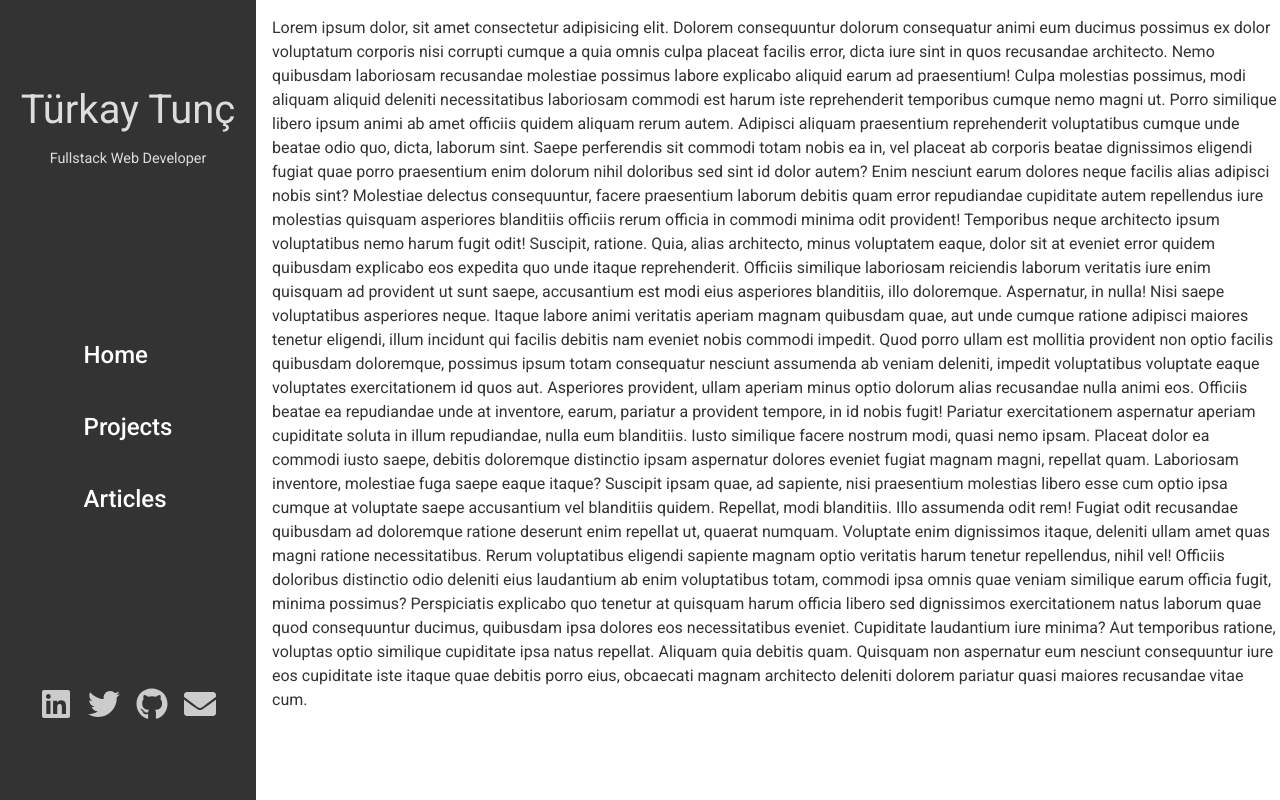
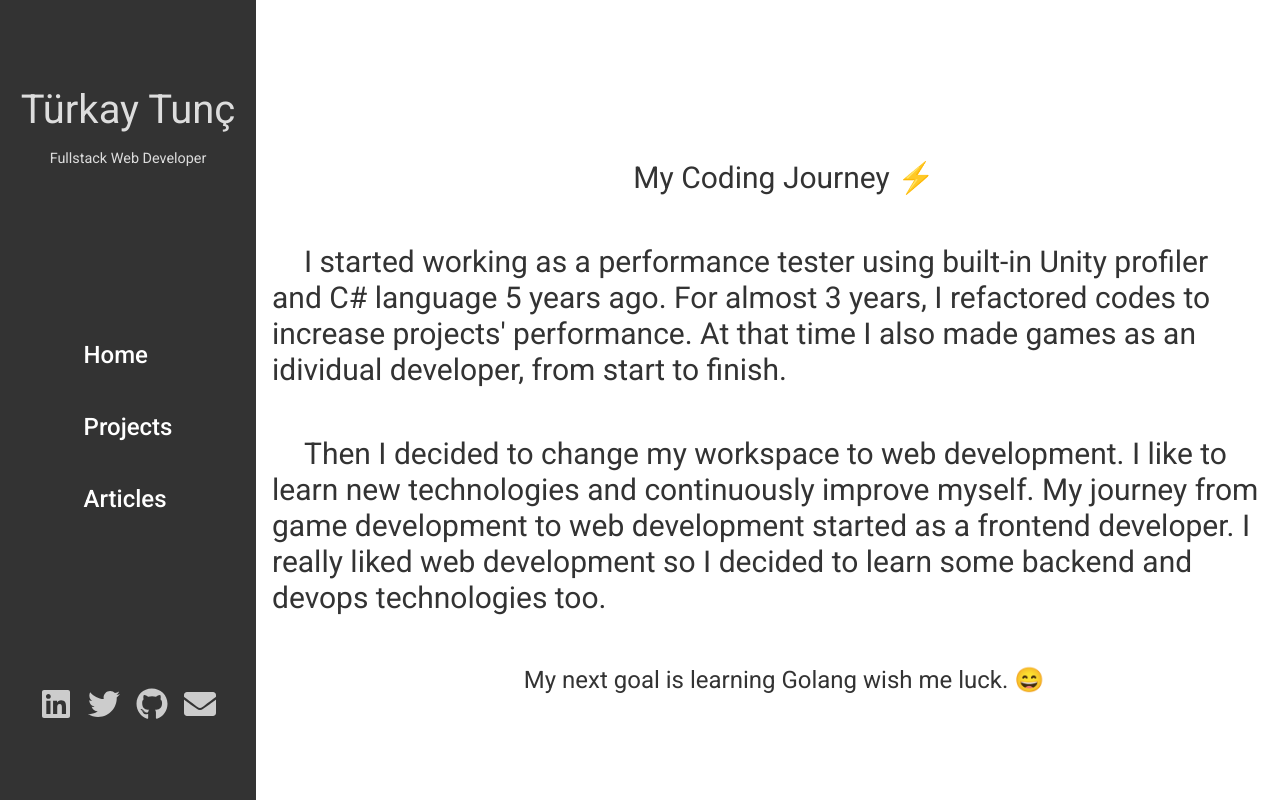
Before and after one commit to turkaytunc/portfolio, a React (Create React App) app: page / in a window 1280 px wide. Built offline with nearby package versions, Linux system fonts and the light colour scheme.

Commit message:
add: about section

```diff
--- a/src/components/home/Home.tsx
+++ b/src/components/home/Home.tsx
@@ -1,44 +1,24 @@
+/* eslint-disable react/no-unescaped-entities */
 import React from 'react';
 import './home.scss';
 
 const Home = () => {
   return (
     <section className="home-container" data-testid="home-container">
-      Lorem ipsum dolor, sit amet consectetur adipisicing elit. Dolorem consequuntur dolorum consequatur animi eum
-      ducimus possimus ex dolor voluptatum corporis nisi corrupti cumque a quia omnis culpa placeat facilis error, dicta
-      iure sint in quos recusandae architecto. Nemo quibusdam laboriosam recusandae molestiae possimus labore explicabo
-      aliquid earum ad praesentium! Culpa molestias possimus, modi aliquam aliquid deleniti necessitatibus laboriosam
-      commodi est harum iste reprehenderit temporibus cumque nemo magni ut. Porro similique libero ipsum animi ab amet
-      officiis quidem aliquam rerum autem. Adipisci aliquam praesentium reprehenderit voluptatibus cumque unde beatae
-      odio quo, dicta, laborum sint. Saepe perferendis sit commodi totam nobis ea in, vel placeat ab corporis beatae
-      dignissimos eligendi fugiat quae porro praesentium enim dolorum nihil doloribus sed sint id dolor autem? Enim
-      nesciunt earum dolores neque facilis alias adipisci nobis sint? Molestiae delectus consequuntur, facere
-      praesentium laborum debitis quam error repudiandae cupiditate autem repellendus iure molestias quisquam asperiores
-      blanditiis officiis rerum officia in commodi minima odit provident! Temporibus neque architecto ipsum voluptatibus
-      nemo harum fugit odit! Suscipit, ratione. Quia, alias architecto, minus voluptatem eaque, dolor sit at eveniet
-      error quidem quibusdam explicabo eos expedita quo unde itaque reprehenderit. Officiis similique laboriosam
-      reiciendis laborum veritatis iure enim quisquam ad provident ut sunt saepe, accusantium est modi eius asperiores
-      blanditiis, illo doloremque. Aspernatur, in nulla! Nisi saepe voluptatibus asperiores neque. Itaque labore animi
-      veritatis aperiam magnam quibusdam quae, aut unde cumque ratione adipisci maiores tenetur eligendi, illum incidunt
-      qui facilis debitis nam eveniet nobis commodi impedit. Quod porro ullam est mollitia provident non optio facilis
-      quibusdam doloremque, possimus ipsum totam consequatur nesciunt assumenda ab veniam deleniti, impedit voluptatibus
-      voluptate eaque voluptates exercitationem id quos aut. Asperiores provident, ullam aperiam minus optio dolorum
-      alias recusandae nulla animi eos. Officiis beatae ea repudiandae unde at inventore, earum, pariatur a provident
-      tempore, in id nobis fugit! Pariatur exercitationem aspernatur aperiam cupiditate soluta in illum repudiandae,
-      nulla eum blanditiis. Iusto similique facere nostrum modi, quasi nemo ipsam. Placeat dolor ea commodi iusto saepe,
-      debitis doloremque distinctio ipsam aspernatur dolores eveniet fugiat magnam magni, repellat quam. Laboriosam
-      inventore, molestiae fuga saepe eaque itaque? Suscipit ipsam quae, ad sapiente, nisi praesentium molestias libero
-      esse cum optio ipsa cumque at voluptate saepe accusantium vel blanditiis quidem. Repellat, modi blanditiis. Illo
-      assumenda odit rem! Fugiat odit recusandae quibusdam ad doloremque ratione deserunt enim repellat ut, quaerat
-      numquam. Voluptate enim dignissimos itaque, deleniti ullam amet quas magni ratione necessitatibus. Rerum
-      voluptatibus eligendi sapiente magnam optio veritatis harum tenetur repellendus, nihil vel! Officiis doloribus
-      distinctio odio deleniti eius laudantium ab enim voluptatibus totam, commodi ipsa omnis quae veniam similique
-      earum officia fugit, minima possimus? Perspiciatis explicabo quo tenetur at quisquam harum officia libero sed
-      dignissimos exercitationem natus laborum quae quod consequuntur ducimus, quibusdam ipsa dolores eos necessitatibus
-      eveniet. Cupiditate laudantium iure minima? Aut temporibus ratione, voluptas optio similique cupiditate ipsa natus
-      repellat. Aliquam quia debitis quam. Quisquam non aspernatur eum nesciunt consequuntur iure eos cupiditate iste
-      itaque quae debitis porro eius, obcaecati magnam architecto deleniti dolorem pariatur quasi maiores recusandae
-      vitae cum.
+      <p className="max-w-5xl leading-relaxed text-lg md:text-3xl">My Coding Journey &#9889;</p>
+      <p className="max-w-5xl leading-loose text-lg md:text-3xl pt-12">
+        I started working as a performance tester using built-in Unity profiler and C# language 5 years ago. For almost
+        3 years, I refactored codes to increase projects' performance. At that time I also made games as an idividual
+        developer, from start to finish.
+      </p>
+      <p className="max-w-5xl leading-loose text-lg md:text-3xl pt-12">
+        Then I decided to change my workspace to web development. I like to learn new technologies and continuously
+        improve myself. My journey from game development to web development started as a frontend developer. I really
+        liked web development so I decided to learn some backend and devops technologies too.
+      </p>
+      <p className="max-w-5xl leading-relaxed text-lg md:text-2xl pt-12">
+        My next goal is learning Golang wish me luck. &#128516;
+      </p>
     </section>
   );
 };
--- a/src/components/home/home.scss
+++ b/src/components/home/home.scss
@@ -1,9 +1,21 @@
 @use '/src/scss';
+
+.home-container {
+  color: scss.$text-color-dark;
+  padding: 2rem 1rem;
+
+  display: flex;
+  align-items: center;
+  justify-content: center;
+  flex-direction: column;
+  p {
+    text-indent: 2rem;
+    white-space: pre-wrap;
+  }
+}
 
 @media screen and (min-width: 768px) {
   .home-container {
-    color: scss.$text-color-dark;
-    padding-left: 1rem;
-    padding-top: 1rem;
+    padding-top: 10rem;
   }
 }
```
